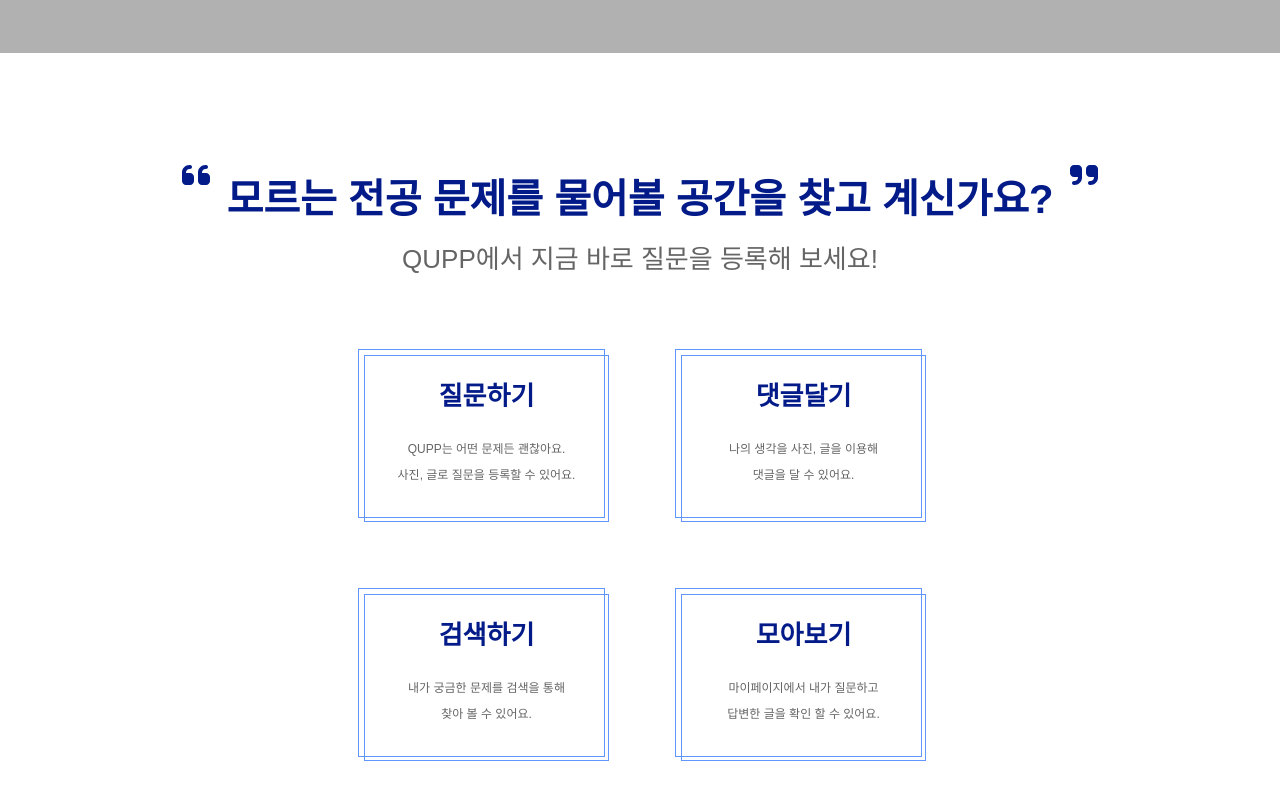
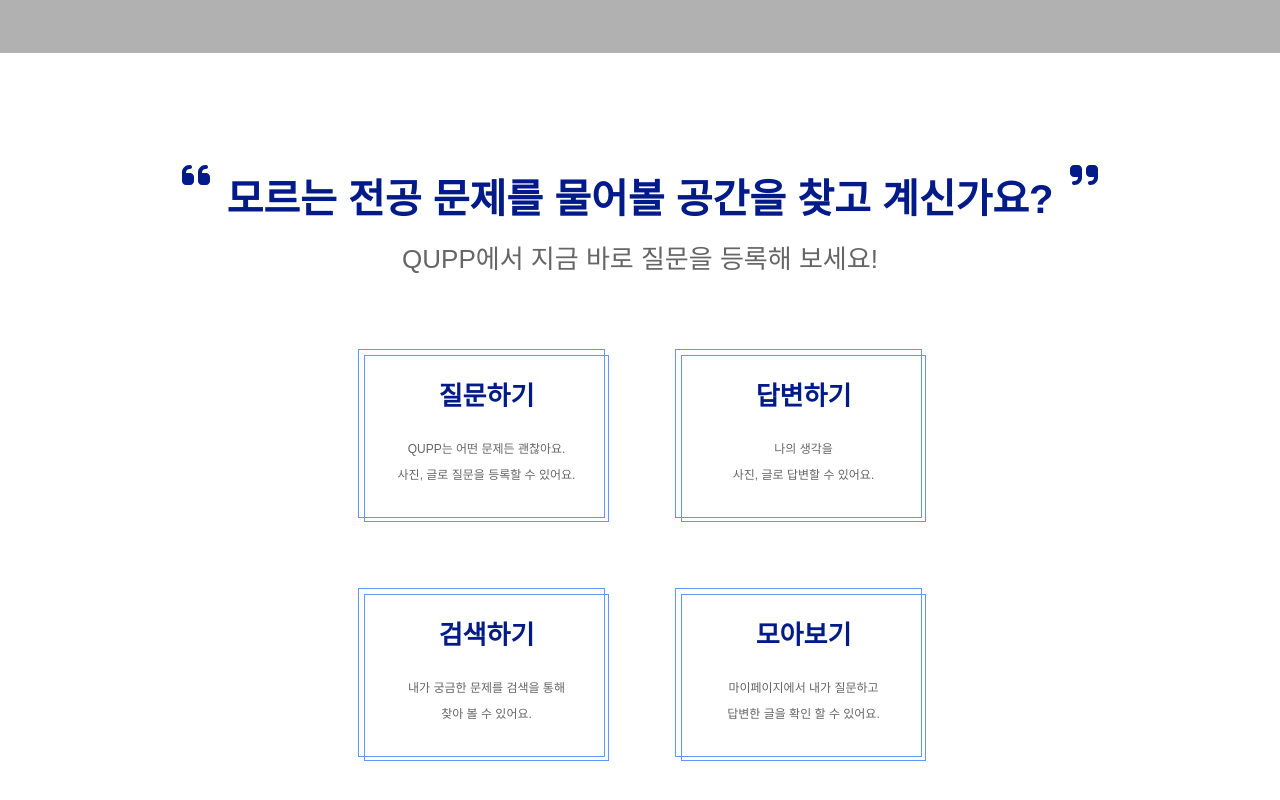
Before and after one commit to crewd/qupp-front, a Next.js app: page / in a window 1280 px wide. Shown: the part 755-1555 px from the top of the page. Built offline with nearby package versions, Linux system fonts and the light colour scheme.

Commit message:
design: 메인페이지 텍스트 변경

```diff
--- a/pages/index.tsx
+++ b/pages/index.tsx
@@ -102,11 +102,11 @@ const Home: NextPage = () => {
           <article className="w-[247px] h-[169px] border border-primary relative flex justify-center items-center">
             <div className="absolute w-full h-full border border-primary top-[5px] left-[5px] text-center">
               <h3 className="text-xl font-black text-secondary-sBlue leading-[80px]">
-                댓글달기
+                답변하기
               </h3>
               <article className="text-sm text-gray-3 leading-[26px]">
-                <p>나의 생각을 사진, 글을 이용해</p>
-                <p>댓글을 달 수 있어요.</p>
+                <p>나의 생각을</p>
+                <p>사진, 글로 답변할 수 있어요.</p>
               </article>
             </div>
           </article>
```
